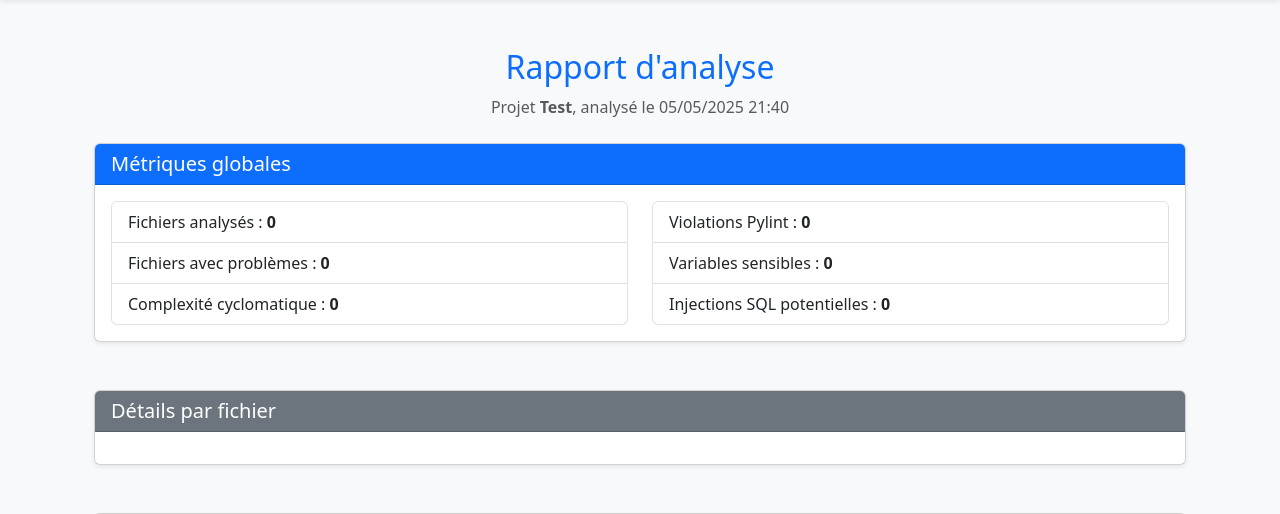
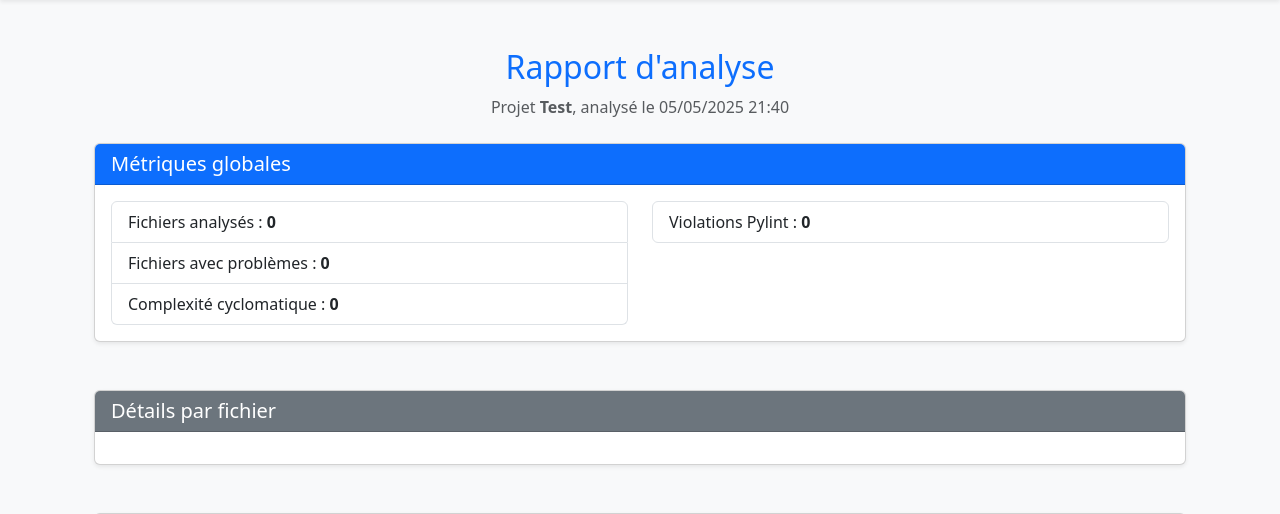
Before and after one commit to Deverarthur/codeclean, a Django app: page /view_report/1/ in a window 1280 px wide. Shown: the part 58-572 px from the top of the page. Run offline with Django 3.2, Linux system fonts and the light colour scheme; a user stored in the database is signed in; data comes from the database, SQL or seed files in the repository.

Commit message:
Update report.html

```diff
--- a/analysis/templates/analysis/report.html
+++ b/analysis/templates/analysis/report.html
@@ -27,8 +27,6 @@
                 <div class="col-md-6">
                     <ul class="list-group">
                         <li class="list-group-item"><i class="bi bi-bug"></i> Violations Pylint : <strong>{{ metrics.violations_pylint }}</strong></li>
-                        <li class="list-group-item"><i class="bi bi-shield-lock"></i> Variables sensibles : <strong>{{ metrics.variables_sensibles }}</strong></li>
-                        <li class="list-group-item"><i class="bi bi-shield-exclamation"></i> Injections SQL potentielles : <strong>{{ metrics.injections_sql }}</strong></li>
                     </ul>
                 </div>
             </div>
```
